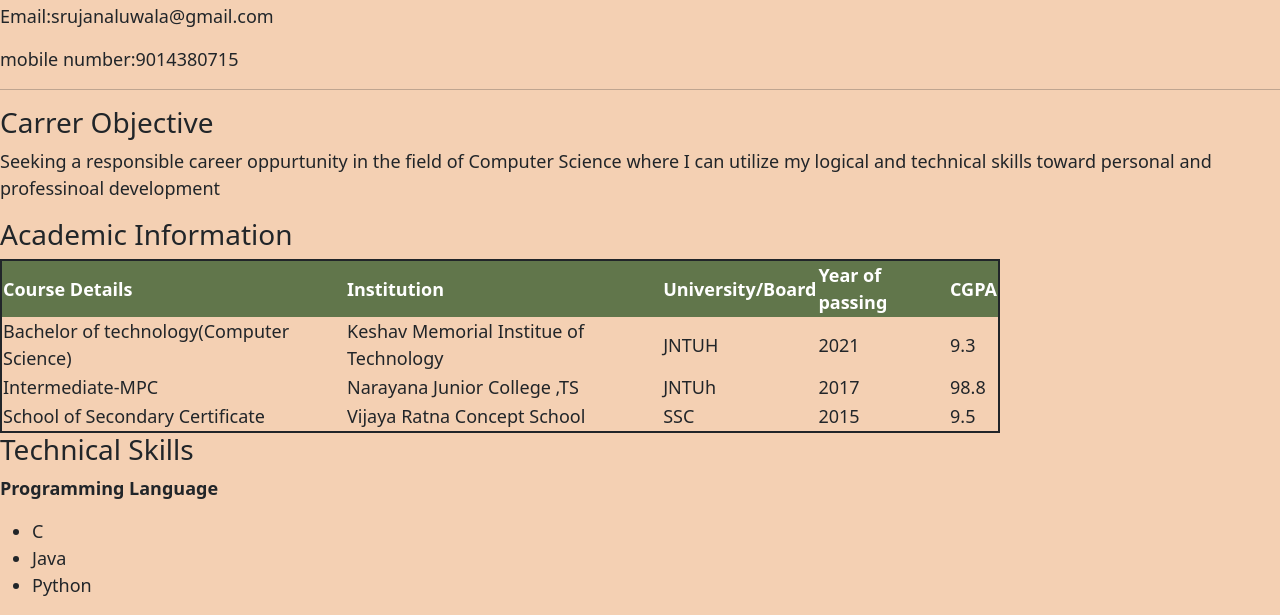
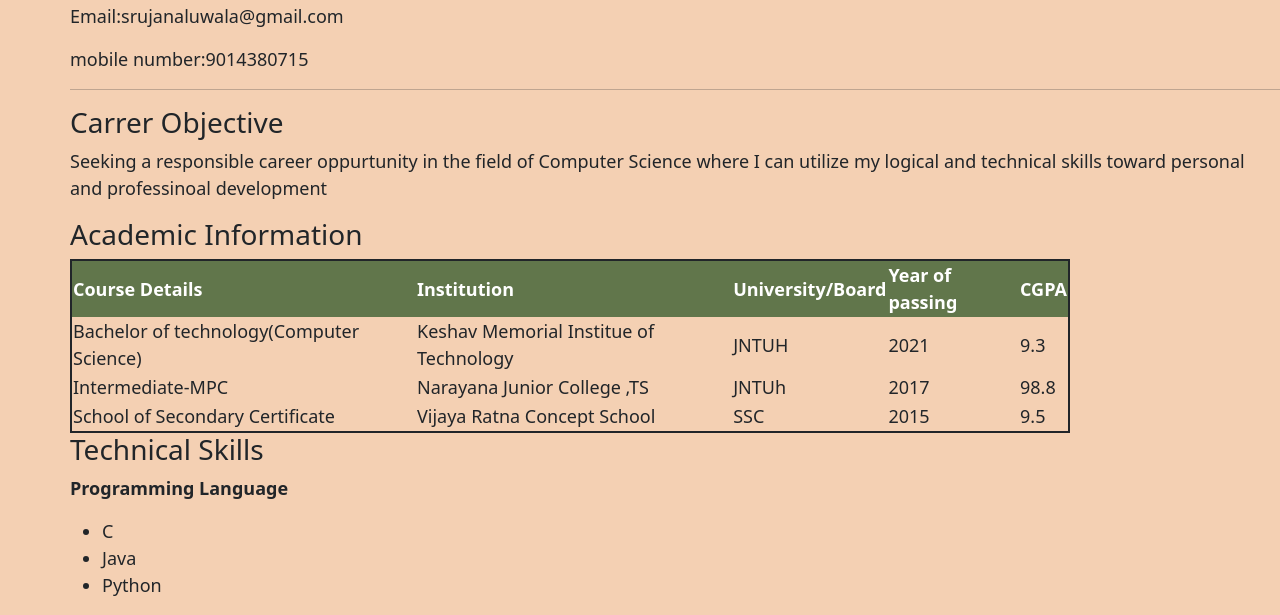
Before and after one commit to SrujanJan/projectshcools, a plain HTML site: page index.html in a window 1280 px wide. Shown: the part 253-868 px from the top of the page. Drawn offline with nearby package versions, Linux system fonts and the light colour scheme.

Commit message:
added nbm

```diff
--- a/style.css
+++ b/style.css
@@ -25,3 +25,6 @@
 .gk{
 height: 44px;
 }
+.nbm{
+    margin-left: 70px;
+}
```
